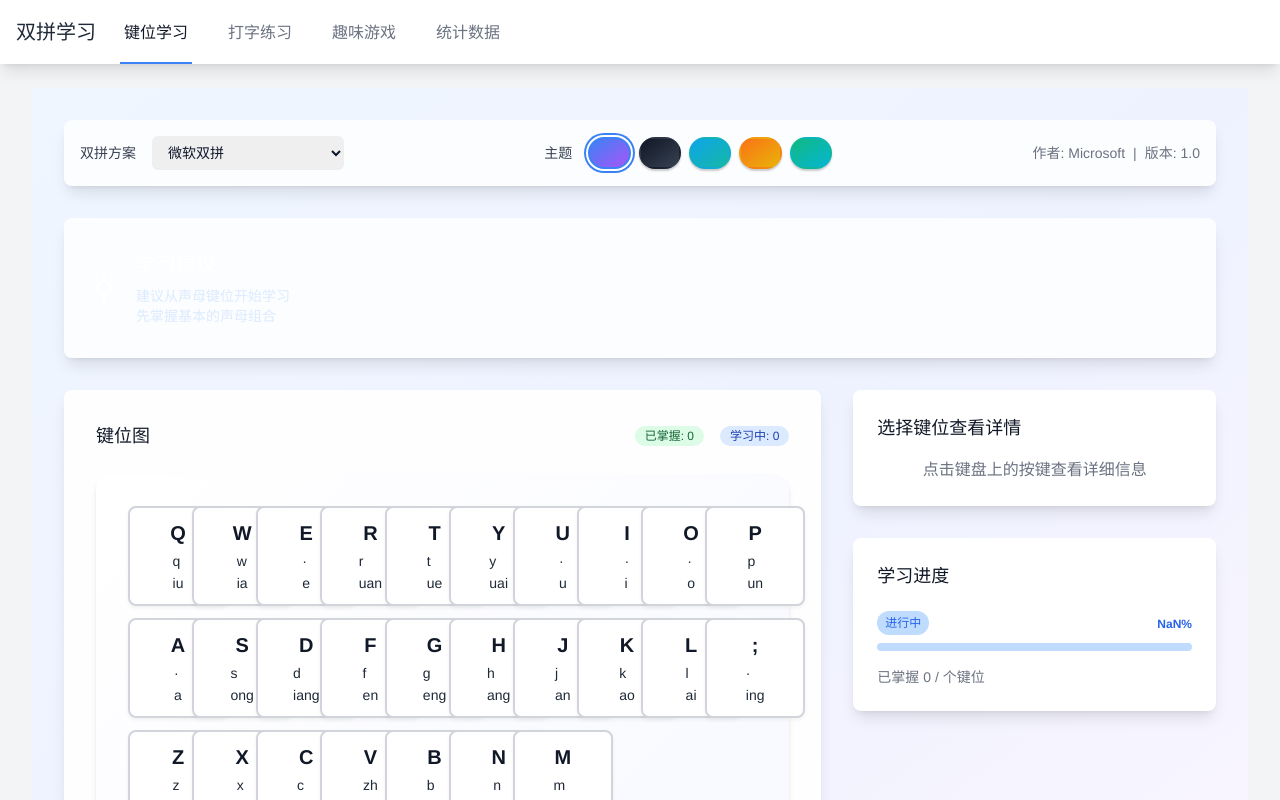
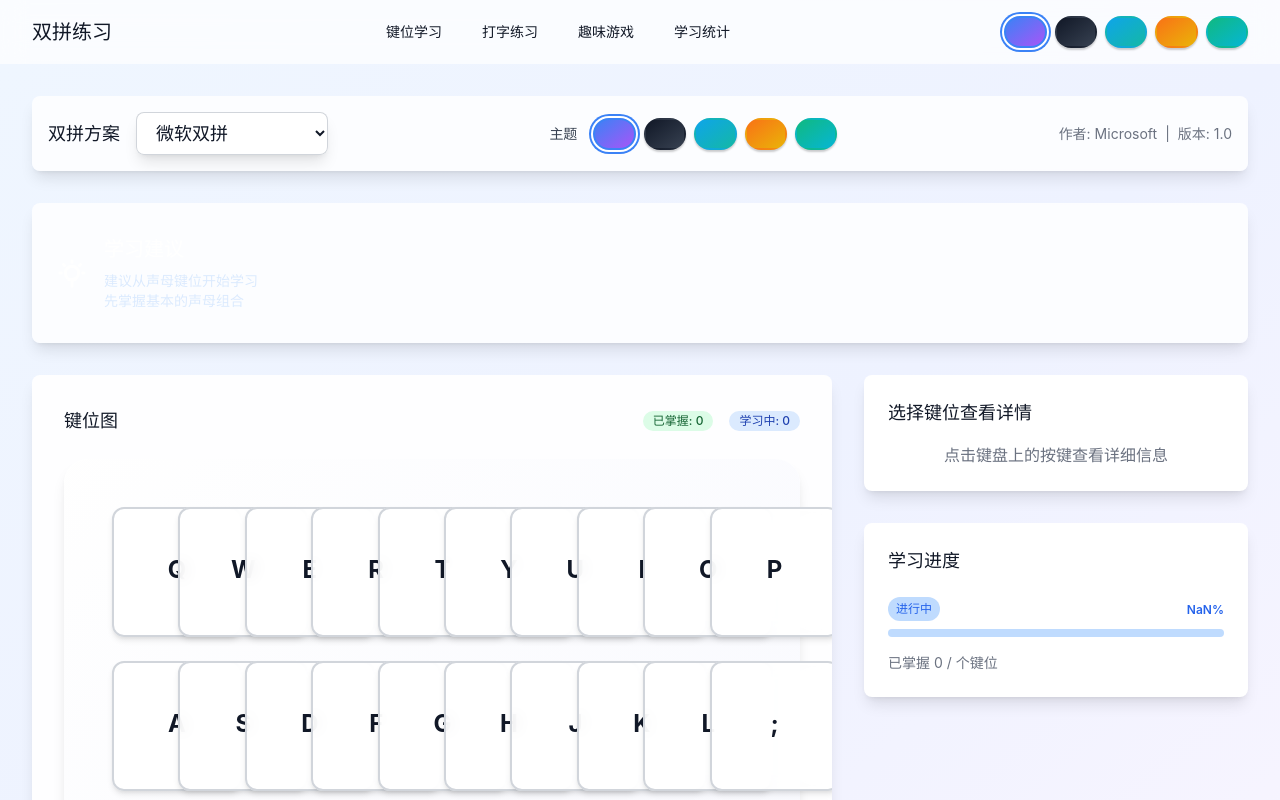
Before and after one commit to axdlee/ulpb, a Vue app: page / in a window 1280 px wide. Shown: the top 800 px of the page. Built offline with nearby package versions, Linux system fonts and the light colour scheme.

Commit message:
feat: 更新主界面和学习页面，增强主题切换功能，优化样式和布局

```diff
--- a/src/App.vue
+++ b/src/App.vue
@@ -1,51 +1,123 @@
 <template>
-  <div class="min-h-screen bg-gray-100">
-    <nav class="bg-white shadow-lg">
-      <div class="max-w-7xl mx-auto px-4">
-        <div class="flex justify-between h-16">
-          <div class="flex">
-            <div class="flex-shrink-0 flex items-center">
-              <h1 class="text-xl font-bold text-gray-800">双拼学习</h1>
-            </div>
-            <div class="hidden sm:ml-6 sm:flex sm:space-x-8">
-              <router-link
-                v-for="item in navItems"
-                :key="item.path"
-                :to="item.path"
-                class="inline-flex items-center px-1 pt-1 border-b-2"
-                :class="[
-                  $route.path === item.path
-                    ? 'border-blue-500 text-gray-900'
-                    : 'border-transparent text-gray-500 hover:border-gray-300 hover:text-gray-700'
-                ]"
-              >
-                {{ item.name }}
-              </router-link>
+  <div :class="[
+    'min-h-screen transition-colors duration-300',
+    {
+      'bg-gradient-to-br from-blue-50 via-indigo-50 to-purple-50 text-gray-900': store.currentTheme === 'default',
+      'bg-gradient-to-br from-gray-900 via-gray-800 to-gray-700 text-white': store.currentTheme === 'dark',
+      'bg-gradient-to-br from-sky-50 via-cyan-50 to-teal-50 text-gray-900': store.currentTheme === 'light',
+      'bg-gradient-to-br from-orange-50 via-amber-50 to-yellow-50 text-gray-900': store.currentTheme === 'warm',
+      'bg-gradient-to-br from-emerald-50 via-teal-50 to-cyan-50 text-gray-900': store.currentTheme === 'cool'
+    }
+  ]">
+    <nav class="fixed top-0 left-0 right-0 z-50 backdrop-blur-md" :class="{
+      'bg-white/70 border-gray-200': store.currentTheme !== 'dark',
+      'bg-gray-900/70 border-gray-700': store.currentTheme === 'dark'
+    }">
+      <div class="max-w-7xl mx-auto px-4 sm:px-6 lg:px-8">
+        <div class="flex items-center justify-between h-16">
+          <div class="flex-shrink-0">
+            <h1 class="text-xl font-bold" :class="{
+              'text-gray-900': store.currentTheme !== 'dark',
+              'text-white': store.currentTheme === 'dark'
+            }">双拼练习</h1>
+          </div>
+
+          <div class="flex items-center space-x-4">
+            <router-link
+              v-for="(route, index) in routes"
+              :key="index"
+              :to="route.path"
+              class="px-3 py-2 rounded-md text-sm font-medium transition-colors duration-200"
+              :class="{
+                'text-gray-900 hover:bg-gray-100': store.currentTheme !== 'dark',
+                'text-gray-300 hover:bg-gray-700 hover:text-white': store.currentTheme === 'dark'
+              }"
+            >
+              {{ route.name }}
+            </router-link>
+          </div>
+
+          <div class="flex items-center space-x-4">
+            <div class="flex items-center space-x-2">
+              <button
+                v-for="(theme, name) in store.themes"
+                :key="name"
+                class="w-8 h-8 rounded-full border-2 transition-all"
+                :class="{
+                  'border-blue-500 ring-2 ring-blue-500 ring-offset-2': store.currentTheme === name,
+                  'border-transparent hover:border-gray-300': store.currentTheme !== name,
+                  'bg-gradient-to-br from-blue-500 to-purple-500': name === 'default',
+                  'bg-gradient-to-br from-gray-900 to-gray-700': name === 'dark',
+                  'bg-gradient-to-br from-sky-500 to-teal-500': name === 'light',
+                  'bg-gradient-to-br from-orange-500 to-yellow-500': name === 'warm',
+                  'bg-gradient-to-br from-emerald-500 to-cyan-500': name === 'cool'
+                }"
+                @click="store.changeTheme(name)"
+                :title="theme.name"
+              ></button>
             </div>
           </div>
         </div>
       </div>
     </nav>
 
-    <main class="max-w-7xl mx-auto py-6 sm:px-6 lg:px-8">
+    <main class="pt-16">
       <router-view></router-view>
     </main>
   </div>
 </template>
 
 <script setup>
-const navItems = [
-  { name: '键位学习', path: '/' },
-  { name: '打字练习', path: '/practice' },
-  { name: '趣味游戏', path: '/game' },
-  { name: '统计数据', path: '/stats' }
+import { ref } from 'vue'
+import { useRouter } from 'vue-router'
+import { useShuangpinStore } from './stores/shuangpin'
+
+const router = useRouter()
+const store = useShuangpinStore()
+
+const routes = [
+  { path: '/', name: '键位学习' },
+  { path: '/practice', name: '打字练习' },
+  { path: '/game', name: '趣味游戏' },
+  { path: '/stats', name: '学习统计' }
 ]
 </script>
 
 <style>
-#app {
-  font-family: 'PingFang SC', 'Helvetica Neue', Helvetica, Arial, sans-serif;
-  -webkit-font-smoothing: antialiased;
-  -moz-osx-font-smoothing: grayscale;
+body {
+  margin: 0;
+  font-family: -apple-system, BlinkMacSystemFont, 'Segoe UI', Roboto, 'Helvetica Neue', Arial, sans-serif;
+}
+
+/* 主题相关的全局样式 */
+:root {
+  --primary-color: theme('colors.blue.500');
+  --secondary-color: theme('colors.indigo.500');
+  --accent-color: theme('colors.purple.500');
+}
+
+[data-theme='dark'] {
+  --primary-color: theme('colors.blue.400');
+  --secondary-color: theme('colors.indigo.400');
+  --accent-color: theme('colors.purple.400');
+}
+
+/* 自定义滚动条样式 */
+::-webkit-scrollbar {
+  width: 8px;
+  height: 8px;
+}
+
+::-webkit-scrollbar-track {
+  background: transparent;
+}
+
+::-webkit-scrollbar-thumb {
+  background: var(--primary-color);
+  border-radius: 4px;
+}
+
+::-webkit-scrollbar-thumb:hover {
+  background: var(--secondary-color);
 }
 </style>
--- a/src/views/Learning.vue
+++ b/src/views/Learning.vue
@@ -13,12 +13,28 @@
           <div class="flex flex-wrap items-center justify-between gap-4">
             <!-- 方案选择 -->
             <div class="flex items-center space-x-4">
-              <label class="text-sm font-medium text-gray-700">双拼方案</label>
+              <label class="text-lg font-medium" :class="{
+                'text-gray-900': store.currentTheme !== 'dark',
+                'text-white': store.currentTheme === 'dark'
+              }">双拼方案</label>
               <select
                 v-model="store.currentScheme"
-                class="block w-48 rounded-md border-gray-300 py-2 pl-3 pr-10 text-base focus:border-blue-500 focus:outline-none focus:ring-blue-500 sm:text-sm"
+                class="block w-48 rounded-lg border-0 py-2.5 pl-4 pr-10 text-lg font-medium shadow-lg ring-1 ring-inset transition-colors duration-200"
+                :class="{
+                  'bg-white/90 text-gray-900 ring-gray-300 focus:ring-2 focus:ring-blue-500': store.currentTheme !== 'dark',
+                  'bg-gray-800/90 text-white ring-gray-700 focus:ring-2 focus:ring-blue-400': store.currentTheme === 'dark'
+                }"
               >
-                <option v-for="scheme in store.availableSchemes" :key="scheme.value" :value="scheme.value">
+                <option
+                  v-for="scheme in store.availableSchemes"
+                  :key="scheme.value"
+                  :value="scheme.value"
+                  class="py-2"
+                  :class="{
+                    'text-gray-900 bg-white': store.currentTheme !== 'dark',
+                    'text-white bg-gray-800': store.currentTheme === 'dark'
+                  }"
+                >
                   {{ scheme.name }}
                 </option>
               </select>
@@ -95,41 +111,23 @@
                   </div>
                 </div>
 
-                <div class="keyboard-layout grid grid-cols-10 gap-3">
+                <div class="keyboard-layout grid grid-cols-10 gap-6">
                   <template v-for="key in keyboardLayout" :key="key.key">
                     <div
-                      class="key-cell relative aspect-square rounded-lg border-2 transition-all cursor-pointer"
+                      class="key-cell relative aspect-square rounded-xl border-2 transition-all cursor-pointer"
                       :class="{
-                        'border-green-500 bg-green-100 shadow-lg': getKeyStatus(key.key) === 'mastered',
-                        'border-blue-500 bg-blue-100 shadow-lg': getKeyStatus(key.key) === 'learning',
-                        'border-gray-300 hover:border-blue-400 hover:bg-blue-50': getKeyStatus(key.key) === 'new',
-                        'ring-2 ring-blue-500 ring-offset-2': isKeyHighlighted(key.key)
+                        'border-green-500 bg-green-100/90 shadow-lg': getKeyStatus(key.key) === 'mastered',
+                        'border-blue-500 bg-blue-100/90 shadow-lg': getKeyStatus(key.key) === 'learning',
+                        'border-gray-300 hover:border-blue-400 hover:bg-blue-50/90': getKeyStatus(key.key) === 'new',
+                        'ring-4 ring-blue-500 ring-offset-4': isKeyHighlighted(key.key)
                       }"
                       @click="selectKey(key)"
                     >
-                      <div class="absolute inset-0 flex flex-col items-center justify-center">
-                        <span class="text-xl font-bold" :class="{
-                          'text-green-700': getKeyStatus(key.key) === 'mastered',
-                          'text-blue-700': getKeyStatus(key.key) === 'learning',
-                          'text-gray-900': getKeyStatus(key.key) === 'new'
-                        }">
-                          {{ key.key }}
-                        </span>
-                        <div class="mt-1 text-sm space-y-0.5">
-                          <div :class="{
-                            'text-green-600 font-medium': getKeyStatus(key.key) === 'mastered',
-                            'text-blue-600 font-medium': getKeyStatus(key.key) === 'learning',
-                            'text-gray-800': getKeyStatus(key.key) === 'new'
-                          }">
-                            {{ key.initial || '·' }}
-                          </div>
-                          <div :class="{
-                            'text-green-600 font-medium': getKeyStatus(key.key) === 'mastered',
-                            'text-blue-600 font-medium': getKeyStatus(key.key) === 'learning',
-                            'text-gray-800': getKeyStatus(key.key) === 'new'
-                          }">
-                            {{ key.final || '·' }}
-                          </div>
+                      <div class="absolute inset-0 flex flex-col items-center justify-center p-2">
+                        <span class="text-2xl font-bold mb-1">{{ key.key.toUpperCase() }}</span>
+                        <div class="text-sm space-y-1">
+                          <div v-if="key.shengmu" class="text-blue-600">{{ key.shengmu }}</div>
+                          <div v-if="key.yunmu" class="text-green-600">{{ key.yunmu }}</div>
                         </div>
                       </div>
                     </div>
@@ -423,53 +421,58 @@ const isKeyHighlighted = (key) => {
 
 <style scoped>
 .keyboard-layout {
-  max-width: 900px;
+  max-width: 1200px;
   margin: 0 auto;
-  background: linear-gradient(135deg, #ffffff 0%, #f8f9ff 100%);
-  padding: 2rem;
-  border-radius: 1rem;
+  background: linear-gradient(135deg, rgba(255, 255, 255, 0.9) 0%, rgba(248, 249, 255, 0.9) 100%);
+  padding: 3rem;
+  border-radius: 1.5rem;
+  box-shadow:
+    0 10px 15px -3px rgba(0, 0, 0, 0.1),
+    0 4px 6px -2px rgba(0, 0, 0, 0.05);
+}
+
+.key-cell {
+  min-height: 90px;
+  background-color: rgba(255, 255, 255, 0.9);
+  backdrop-filter: blur(8px);
+  transition: all 0.3s cubic-bezier(0.4, 0, 0.2, 1);
   box-shadow:
     0 4px 6px -1px rgba(0, 0, 0, 0.1),
     0 2px 4px -1px rgba(0, 0, 0, 0.06);
 }
 
-.key-cell {
-  min-height: 70px;
-  background-color: white;
-  transition: all 0.3s ease-in-out;
-  box-shadow: 0 2px 4px rgba(0, 0, 0, 0.05);
-}
-
 .key-cell:hover {
-  transform: translateY(-2px);
-  box-shadow: 0 4px 12px rgba(0, 0, 0, 0.1);
+  transform: translateY(-4px);
+  box-shadow:
+    0 20px 25px -5px rgba(0, 0, 0, 0.1),
+    0 10px 10px -5px rgba(0, 0, 0, 0.04);
 }
 
 @media (min-width: 640px) {
   .key-cell {
-    min-height: 90px;
+    min-height: 110px;
   }
 }
 
 @media (min-width: 1024px) {
   .key-cell {
-    min-height: 100px;
+    min-height: 130px;
   }
 }
 
 /* 暗黑主题适配 */
 :deep([data-theme='dark']) {
   .keyboard-layout {
-    background: linear-gradient(135deg, #1f2937 0%, #111827 100%);
+    background: linear-gradient(135deg, rgba(31, 41, 55, 0.9) 0%, rgba(17, 24, 39, 0.9) 100%);
   }
 
   .key-cell {
-    background-color: #374151;
-    border-color: #4B5563;
+    background-color: rgba(55, 65, 81, 0.9);
+    border-color: rgba(75, 85, 99, 0.9);
   }
 
   .key-cell:hover {
-    background-color: #4B5563;
+    background-color: rgba(75, 85, 99, 0.9);
   }
 }
 </style>
```
